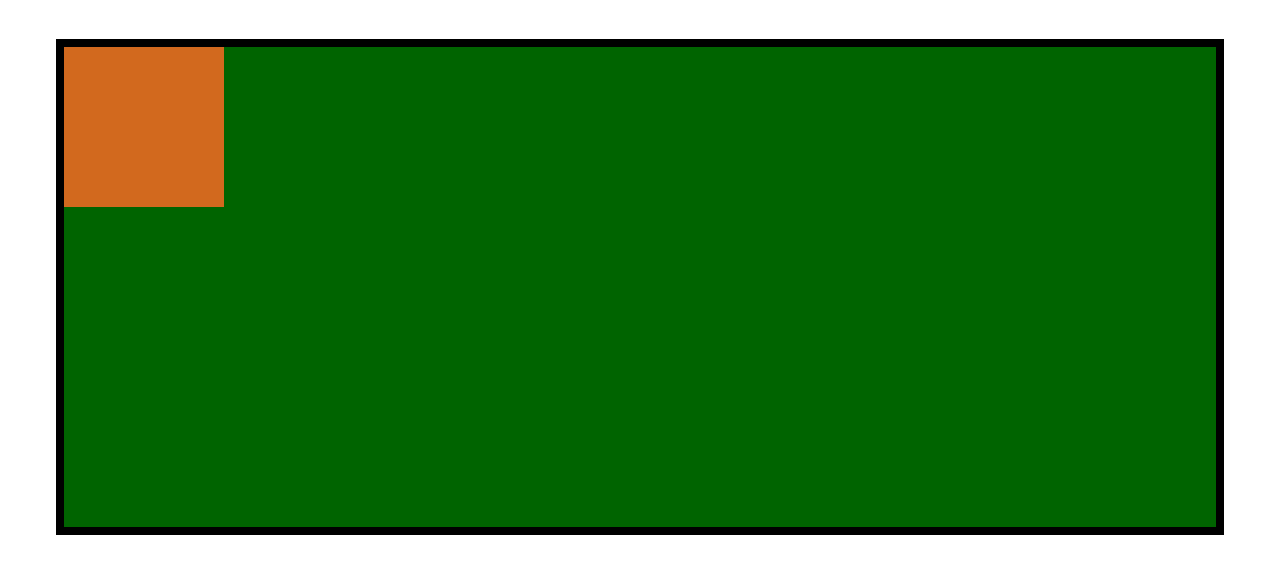
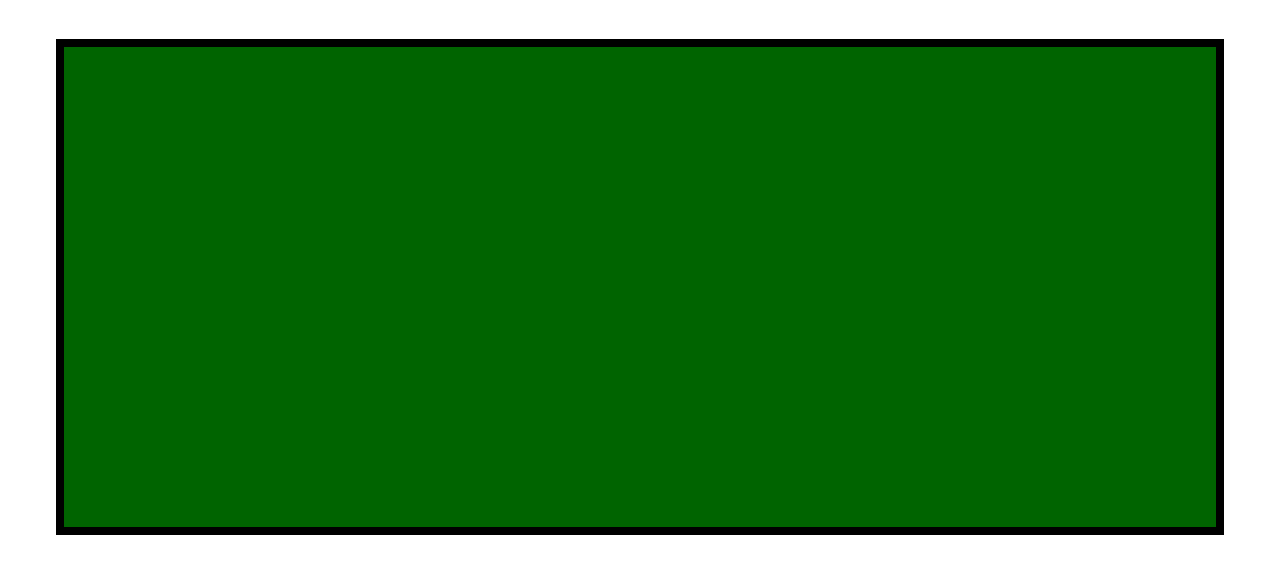
Before and after one commit to mlapeducacionit/pescar_desarrolo-web-avanzado-10, a website built with Vite: page 03.transformaciones/index.html in a window 1280 px wide. Shown: the part 41-614 px from the top of the page. Built offline with nearby package versions, Linux system fonts and the light colour scheme.

Commit message:
Principio de animación, fin de animación

```diff
--- a/03.transformaciones/src/style.css
+++ b/03.transformaciones/src/style.css
@@ -45,11 +45,11 @@ body {
     /* vueltas [0-infinito] (numeros decimales) turn ->  */
     /* 180deg -> 3.14rad -> 200grad -> .5turn */
     /* 360deg -> 6.28rad -> 400grad -> 1turn */
-    transform: translateX(0) rotateZ(0turn);
+    transform: translateX(0) rotateZ(0turn) scale(0); /* Principio animación */
 
     transition: 800ms transform; /* segundos -> s | milisegundos -> ms */
 }
 
 .contenedor:hover .elemento {
-    transform: translateX(200px) rotateZ(0.8turn);
+    transform: translateX(200px) rotateZ(3turn) scale(.5); /* Final animación */
 }
```
